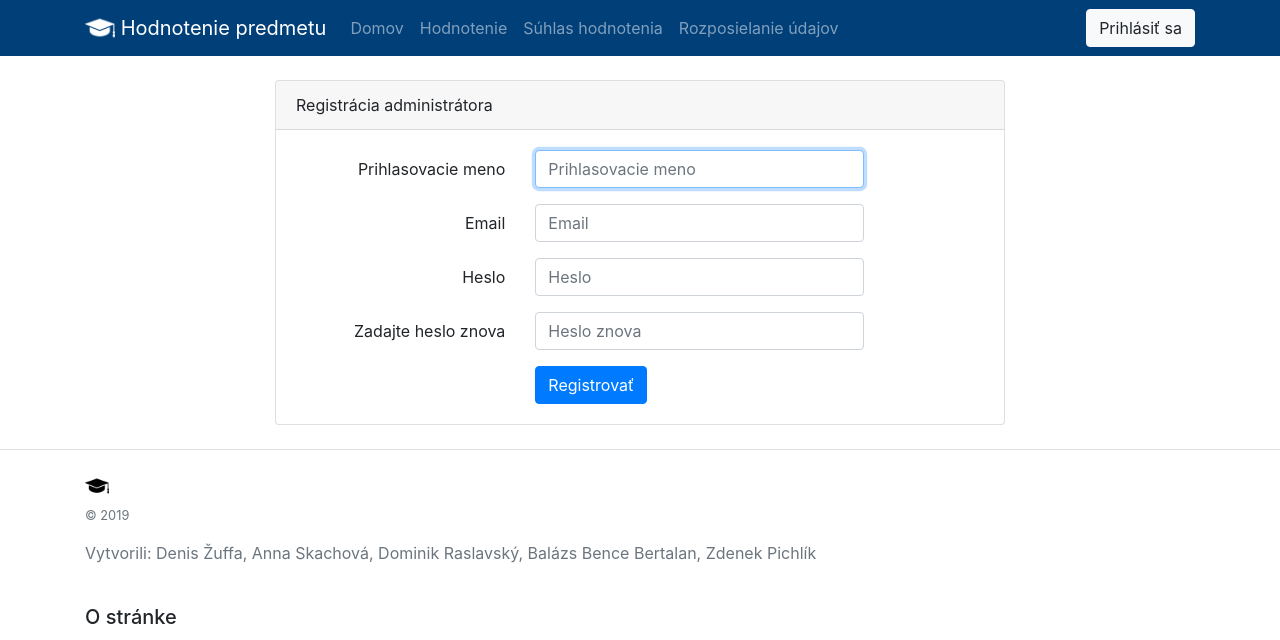
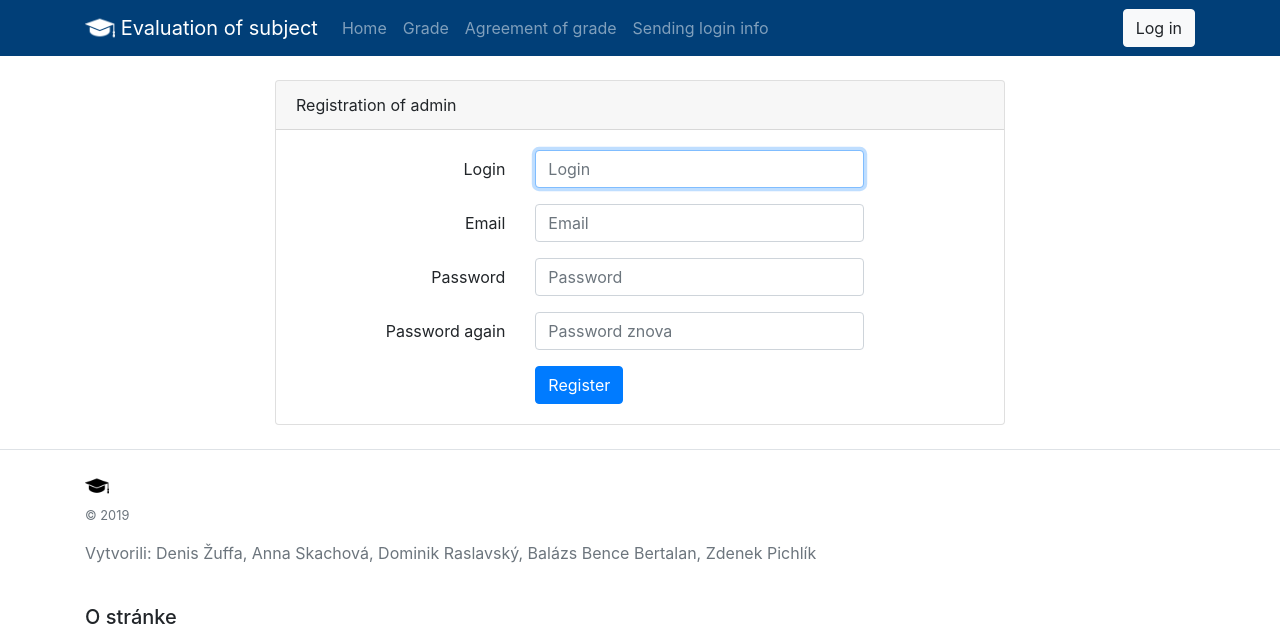
Before and after one commit to fdz12/finzad, a PHP site: page /en/register.php in a window 1280 px wide. Shown: the top 640 px of the page. Run offline with PHP 8.4, Linux system fonts and the light colour scheme; some libraries are stand-ins or nearby versions.

Commit message:
3ka dizajn

```diff
--- a/en/register.php
+++ b/en/register.php
@@ -3,7 +3,7 @@
 <head>
     <meta charset="UTF-8">
     <meta name="viewport" content="width=device-width, initial-scale=1">
-    <title>Registrácia | Hodnotenie predmetu</title>
+    <title>Registration | Evaluation of subject</title>
     <link rel="stylesheet" type="text/css" href="css/style.css" />
     <link rel="stylesheet" type="text/css" href="css/bootstrap.min.css" />
     <link rel="stylesheet" type="text/css" href="css/jquery-ui.min.css" />
@@ -26,7 +26,7 @@
             <div class="container">
                 <a class="navbar-brand" href="../">
                     <img src="img/main-icon.png" width="30" height="30" class="d-inline-block align-top" alt="">
-                    Hodnotenie predmetu
+                    Evaluation of subject
                 </a>
                 <button class="navbar-toggler" type="button" data-toggle="collapse" data-target="#navbarSupportedContent" aria-controls="navbarSupportedContent"
                 aria-expanded="false" aria-label="Toggle navigation">
@@ -35,20 +35,20 @@
                 <div class="collapse navbar-collapse" id="navbarSupportedContent">
                     <ul class="navbar-nav mr-auto">
                         <li class="nav-item">
-                            <a class="nav-link" href="">Domov</a>
+                            <a class="nav-link" href="">Home</a>
                         </li>
                         <li class="nav-item">
-                            <a class="nav-link" href="grade">Hodnotenie</a>
+                            <a class="nav-link" href="grade">Grade</a>
                         </li>
                         <li class="nav-item">
-                            <a class="nav-link" href="agreegrade">Súhlas hodnotenia</a>
+                            <a class="nav-link" href="agreegrade">Agreement of grade</a>
                         </li>
                         <li class="nav-item">
-                            <a class="nav-link" href="sendlogininfo">Rozposielanie údajov</a>
+                            <a class="nav-link" href="sendlogininfo">Sending login info</a>
                         </li>
                     </ul>
                     <div-- class="my-2 my-lg-0">
-                        <a class="btn btn-light" href="login.php" role="button">Prihlásiť sa</a>
+                        <a class="btn btn-light" href="login.php" role="button">Log in</a>
                     </div>
                 </div>
             </div>
@@ -70,8 +70,8 @@
                     $row = $result->fetch_assoc();
                     if ($row['count'] != 0) {
                         echo "<div class='form'>
-                                    <h3>Zadaný login alebo email už existuje.</h3>
-                                    <br/>Kliknite tu pre <a href='login.php'>prihlásenie</a></div>";
+                                    <h3>Login or email already exists.</h3>
+                                    <br/>Click here for <a href='login.php'>login</a></div>";
                         form();
                     } else {
                         $query = "INSERT into `users` (login, password, email, created_at, role, type)
@@ -79,8 +79,8 @@
                         $result = mysqli_query($conn,$query);
                         if($result){
                             echo "<div class='form'>
-                                    <h3>Úspešne ste sa registrovali.</h3>
-                                    <br/>Kliknite tu pre <a href='login.php'>prihlásenie</a></div>";
+                                    <h3>You have successfully registered.</h3>
+                                    <br/>Click here for <a href='login.php'>login</a></div>";
                         }
                     }
                 } else {
@@ -93,15 +93,15 @@
             <div class="row justify-content-center">
                 <div class="col-md-8">
                     <div class="card">
-                        <div class="card-header">Registrácia administrátora</div>
+                        <div class="card-header">Registration of admin</div>
 
                         <div class="card-body">
                             <form method="POST">
                                 <div class="form-group row">
-                                    <label for="username" class="col-md-4 col-form-label text-md-right">Prihlasovacie meno</label>
+                                    <label for="username" class="col-md-4 col-form-label text-md-right">Login</label>
 
                                     <div class="col-md-6">
-                                        <input id="username" type="text" class="form-control" name="username" placeholder="Prihlasovacie meno" required autocomplete="username" autofocus>
+                                        <input id="username" type="text" class="form-control" name="username" placeholder="Login" required autocomplete="username" autofocus>
                                     </div>
                                 </div>
                                 <div class="form-group row">
@@ -112,23 +112,23 @@
                                     </div>
                                 </div>
                                 <div class="form-group row">
-                                    <label for="password" class="col-md-4 col-form-label text-md-right">Heslo</label>
+                                    <label for="password" class="col-md-4 col-form-label text-md-right">Password</label>
 
                                     <div class="col-md-6">
-                                        <input id="password" type="password" class="form-control" name="password" placeholder="Heslo" required autocomplete="new-password">
+                                        <input id="password" type="password" class="form-control" name="password" placeholder="Password" required autocomplete="new-password">
                                     </div>
                                 </div>
                                 <div class="form-group row">
-                                    <label for="password" class="col-md-4 col-form-label text-md-right">Zadajte heslo znova</label>
+                                    <label for="password" class="col-md-4 col-form-label text-md-right">Password again</label>
 
                                     <div class="col-md-6">
-                                        <input id="password" type="password" class="form-control" name="password2" placeholder="Heslo znova " required autocomplete="new-password">
+                                        <input id="password" type="password" class="form-control" name="password2" placeholder="Password znova " required autocomplete="new-password">
                                     </div>
                                 </div>
 
                                 <div class="form-group row mb-0">
                                     <div class="col-md-8 offset-md-4">
-                                        <input type="submit" name="submit" class="btn btn-primary" value="Registrovať">
+                                        <input type="submit" name="submit" class="btn btn-primary" value="Register">
                                     </div>
                                 </div>
                             </form>
--- a/sk/grade/index.php
+++ b/sk/grade/index.php
@@ -135,7 +135,7 @@
 							</label>
 						</div>
 						<div class="form-check">
-							<input class="form-check-input" type="radio" name="delim" id="dotcoma" value="coma" required>
+							<input class="form-check-input" type="radio" name="delim" id="dotcoma" value="dotcoma" required>
 							<label class="form-check-label" for="dotcoma">
 								bodkočiarka
 							</label>
```
Also changed, not shown: en/login.php (+24 -24 lines), sk/sendlogininfo/index.php (+71 -28 lines).
